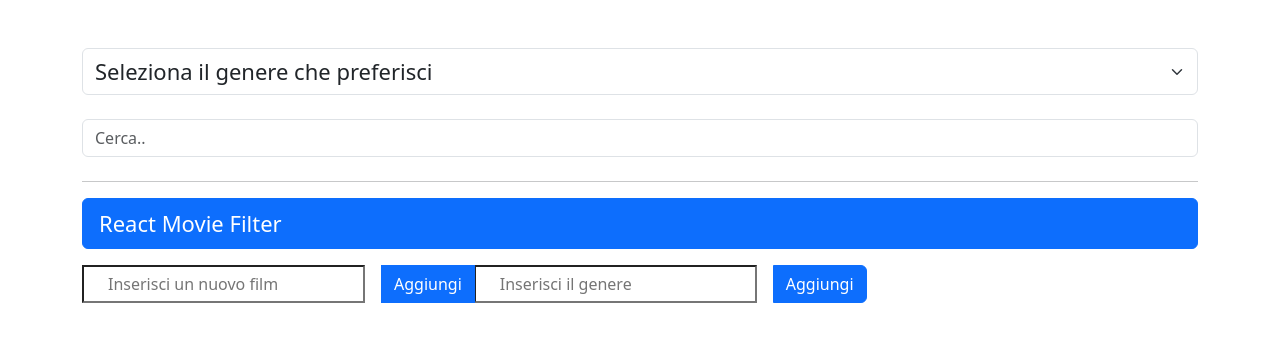
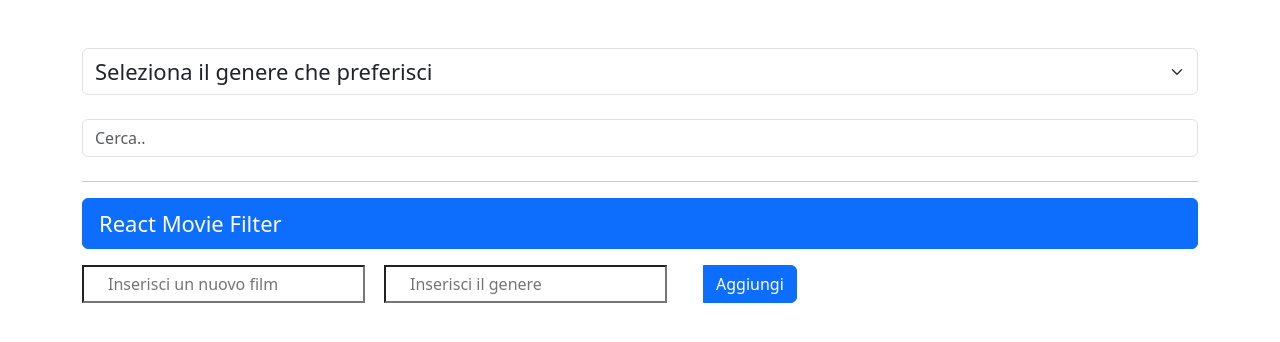
Before and after one commit to GaetanoNicotra/react-movie-filter, a React (Vite) app: page / in a window 1280 px wide. Shown: the top 342 px of the page. Built offline with nearby package versions, Linux system fonts and the light colour scheme.

Commit message:
[DONE] esercizio completato

```diff
--- a/src/App.jsx
+++ b/src/App.jsx
@@ -69,12 +69,10 @@ function App() {
             <input value={newFilm} onChange={(e) => {
               setNewFilm(e.target.value)
             }} type="text" className='px-4' placeholder='Inserisci un nuovo film' />
-            <button className='btn btn-primary ms-3'> Aggiungi</button>
-
             <input value={newFilmGenre} onChange={(e) => {
               setNewFilmGenre(e.target.value)
             }} type="text" className='px-4' placeholder='Inserisci il genere' />
-            <button className='btn btn-primary ms-3'> Aggiungi</button>
+            <button className='btn btn-primary ms-3 '> Aggiungi</button>
           </div>
         </form>
       </div>
--- a/src/index.css
+++ b/src/index.css
@@ -5,3 +5,7 @@ ul li {
 .f-size {
     font-size: 22px;
 }
+
+input {
+    margin-right: 20px;
+}
```
